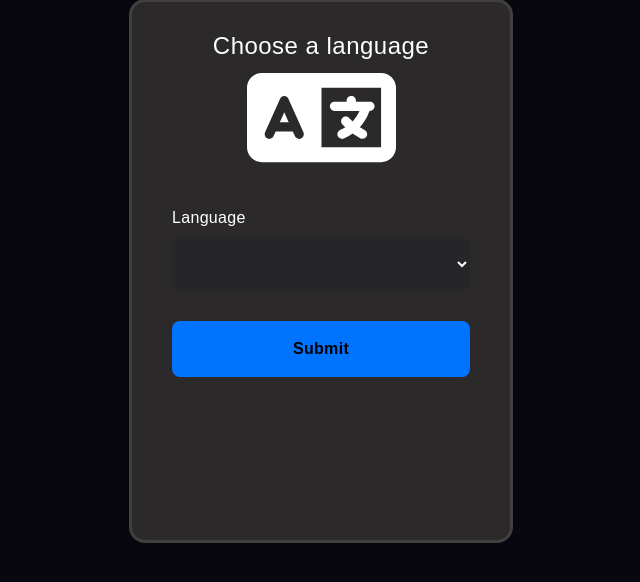
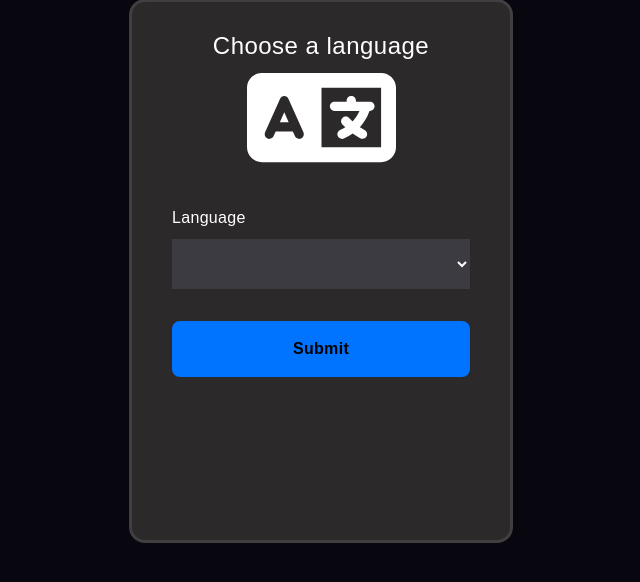
Before and after one commit to alynkirscht/hciFinalProject, a Flask app: template templates/language_page.html in a window 1280 px wide. Shown: the part 169-751 px from the top of the page, without its empty margins (319-959 px from the left). Run offline with Flask 2, Linux system fonts and the light colour scheme; the template is opened without the code that fills it, so the values that code supplies are empty.

Commit message:
Change css

```diff
--- a/templates/language_page.html
+++ b/templates/language_page.html
@@ -71,7 +71,7 @@
     display: block;
     height: 3.5em;
     width: 100%;
-    background-color: rgb(38, 38, 42);
+    background-color: rgb(59, 59, 65);
     padding: 0 1em;
     margin-top: .8em;
     font-size: .9em;
```
